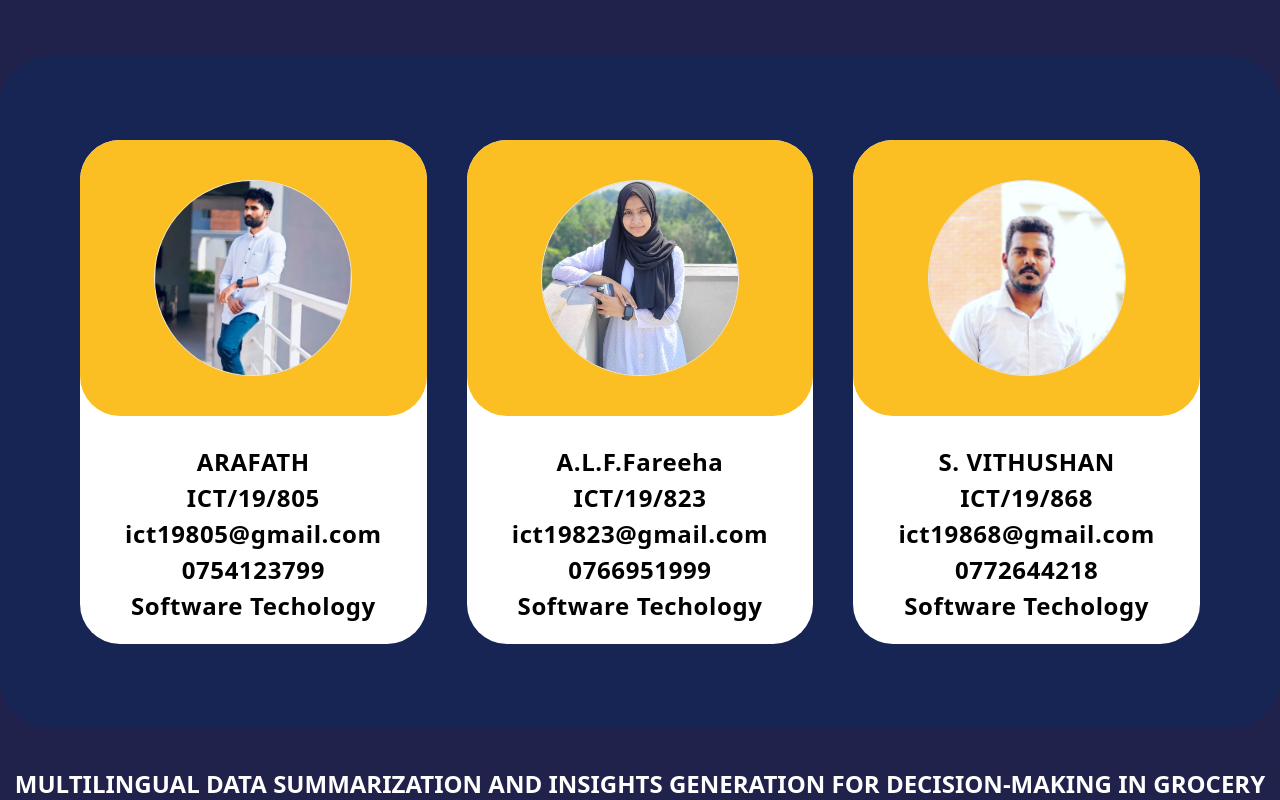
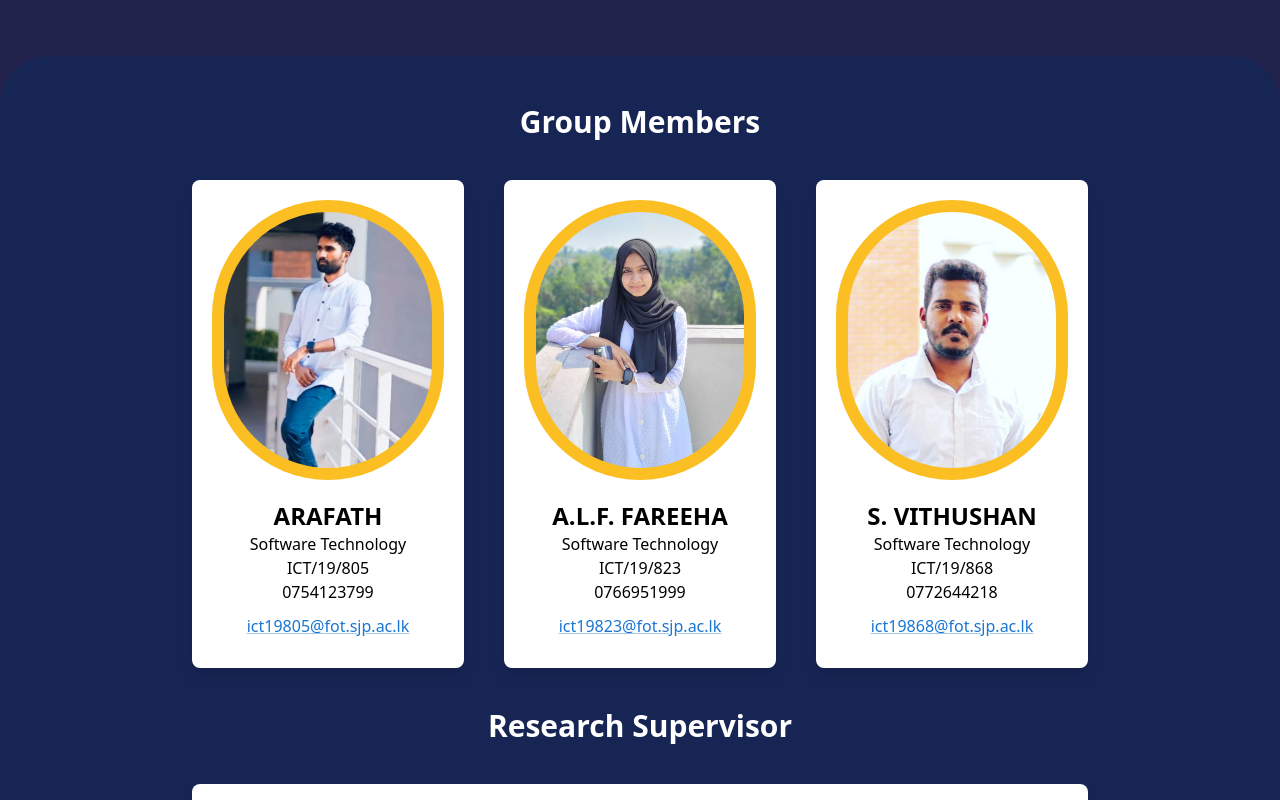
Before and after one commit to SivaranjanVithushan/multi_sum_insight_generator, a React (Create React App) app: page /about in a window 1280 px wide. Shown: the top 800 px of the page. Built offline with nearby package versions, Linux system fonts and the light colour scheme; no server answers.

Commit message:
Refactor Members component to improve code structure and use ProfileCard component for member profiles

```diff
--- a/src/components/about/Members.tsx
+++ b/src/components/about/Members.tsx
@@ -1,71 +1,86 @@
 import React from 'react';
-import arafath from '../../assets/image/arafath.jpeg';
-import vithu from '../../assets/image/vithushan.jpeg';
-import fareeha from '../../assets/image/Fareeha.jpeg';
+import arafathImg from '../../assets/image/arafath.jpeg';
+import vithuImg from '../../assets/image/vithushan.jpeg';
+import fareehaImg from '../../assets/image/Fareeha.jpeg';
+import placeholderImg from '../../assets/image/supervisior.jpeg'; // Placeholder image
+import { Link } from '@mui/material';
+
+interface ProfileCardProps {
+  image: string;
+  name: string;
+  id: string;
+  email: string;
+  phone: string;
+  specialization: string;
+}
+
 const Members = () => {
   return (
-    <div className="bg-blue-950 flex flex-col justify-center items-stretch mt-14 px-16 py-12 rounded-[50px] max-md:max-w-full max-md:mt-10 max-md:px-5">
-      <header className="mx-4 my-9 max-md:max-w-full max-md:mr-2.5">
-        <div className="gap-5 flex max-md:flex-col max-md:items-stretch max-md:gap-0">
-          <div className="flex flex-col items-stretch w-[33%] max-md:w-full max-md:ml-0">
-            <form
-              className="bg-white flex grow flex-col items-stretch w-full pb-5 rounded-[40px] max-md:max-w-full max-md:mt-10"
-              aria-label="Profile 1"
-            >
-              <div className="bg-amber-400 flex flex-col justify-center items-center px-16 py-10 rounded-[40px] max-md:max-w-full max-md:px-5">
-                <img
-                  loading="lazy"
-                  src={arafath}
-                  className="object-cover aspect-[1.01] object-contain object-center w-[198px] stroke-[3px] overflow-hidden max-w-full border rounded-full border-solid"
-                  alt="Profile 1"
-                />
-              </div>
-              <div className="text-black text-center text-2xl font-bold leading-9 tracking-wide self-center mt-7">
-                ARAFATH <br /> ICT/19/805 <br /> ict19805@gmail.com <br /> 0754123799 <br /> Software Techology
-              </div>
-            </form>
-          </div>
-          <div className="flex flex-col items-stretch w-[33%] ml-5 max-md:w-full max-md:ml-0">
-            <form
-              className="bg-white flex grow flex-col items-stretch w-full pb-5 rounded-[40px] max-md:max-w-full max-md:mt-10"
-              aria-label="Profile 2"
-            >
-              <div className="bg-amber-400 flex flex-col justify-center items-center px-16 py-10 rounded-[40px] max-md:max-w-full max-md:px-5">
-                <img
-                  loading="lazy"
-                  src={fareeha}
-                  className="object-cover aspect-[1.01] object-contain object-center w-[198px] stroke-[3px] overflow-hidden max-w-full border rounded-full border-solid"
-                  alt="Profile 2"
-                />
-              </div>
-              <div className="text-black text-center text-2xl font-bold leading-9 tracking-wide self-center mt-7">
-              A.L.F.Fareeha <br /> ICT/19/823 <br /> ict19823@gmail.com <br /> 0766951999 <br /> Software Techology
-              </div>
-            </form>
-          </div>
-          <div className="flex flex-col items-stretch w-[33%] ml-5 max-md:w-full max-md:ml-0">
-            <form
-              className="bg-white flex grow flex-col items-stretch w-full pb-5 rounded-[40px] max-md:max-w-full max-md:mt-10"
-              aria-label="Profile 2"
-            >
-              <div className="bg-amber-400 flex flex-col justify-center items-center px-16 py-10 rounded-[40px] max-md:max-w-full max-md:px-5">
-                <img
-                  loading="lazy"
-                  src={vithu}
-                  className="object-cover aspect-[1.01] object-contain object-center w-[198px] stroke-[3px] overflow-hidden max-w-full border rounded-full border-solid"
-                  alt="Profile 2"
-                />
-              </div>
-              <div className="text-black text-center text-2xl font-bold leading-9 tracking-wide self-center mt-7">
-                S. VITHUSHAN <br /> ICT/19/868 <br /> ict19868@gmail.com <br /> 0772644218 <br /> Software Techology
-              </div>
-            </form>
-          </div>
+    <section className="bg-blue-950 flex flex-col justify-center items-stretch mt-14 px-16 py-12 rounded-[50px] max-md:max-w-full max-md:mt-10 max-md:px-5">
+      <div className="max-w-4xl mx-auto">
+        {/* Label for group members */}
+        <h2 className="text-3xl font-bold text-white mb-10 text-center">Group Members</h2>
+        <div className="grid grid-cols-1 gap-10 md:grid-cols-3">
+          <ProfileCard
+            image={arafathImg}
+            name="ARAFATH"
+            id="ICT/19/805"
+            email="ict19805@fot.sjp.ac.lk"
+            phone="0754123799"
+            specialization="Software Technology"
+          />
+          <ProfileCard
+            image={fareehaImg}
+            name="A.L.F. FAREEHA"
+            id="ICT/19/823"
+            email="ict19823@fot.sjp.ac.lk"
+            phone="0766951999"
+            specialization="Software Technology"
+          />
+          <ProfileCard
+            image={vithuImg}
+            name="S. VITHUSHAN"
+            id="ICT/19/868"
+            email="ict19868@fot.sjp.ac.lk"
+            phone="0772644218"
+            specialization="Software Technology"
+          />
+        </div>
+        <h2 className="text-3xl font-bold text-white mt-10 mb-10 text-center">Research Supervisor</h2>
+        <div className="content-center">  {/* Added content-center */}
+          {/* ProfileCard for the supervisor */}
+          <ProfileCard
+            image={placeholderImg} // Use placeholder for missing image
+            name="Mr.Chamila Karunatileka"
+            id="Faculty of Technology,University of Sri Jayewardenepura"
+            email="chamilakarunatilake@sjp.ac.lk"
+            phone="07644608026"
+            specialization="Lecurer"
+          />
+        </div>
+      </div>
+    </section>
+  );
+};
 
-        </div>
-      </header>
+const ProfileCard: React.FC<ProfileCardProps> = ({ image, name, id, email, phone, specialization }) => (
+  <article className="bg-white flex flex-col items-center p-5 rounded-lg shadow-lg">
+    <div className="bg-amber-400 rounded-full p-3 mb-5">
+      <img
+        loading="lazy"
+        src={image}
+        className="h-48 w-48 md:h-64 md:w-64 object-cover rounded-full"
+        alt={name}
+      />
     </div>
-  )
-}
+    <div className="text-black text-center">
+      <h3 className="text-2xl font-bold">{name}</h3>
+      <p>{specialization}</p>
+      <p>{id}</p>
+      <p>{phone}</p>
+      <Link>{email}</Link>
+    </div>
+  </article>
+);
 
-export default Members
+export default Members;
```
